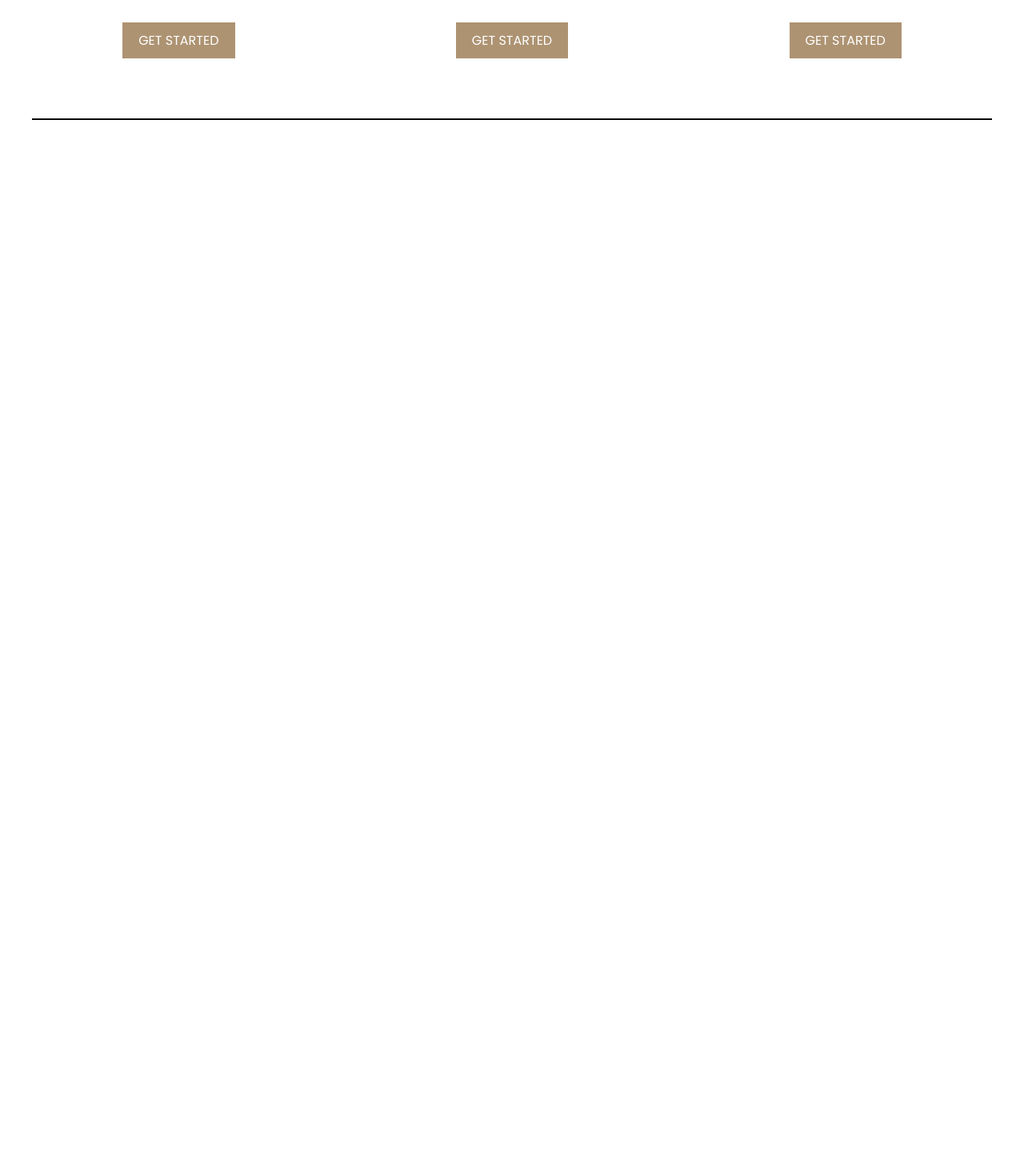
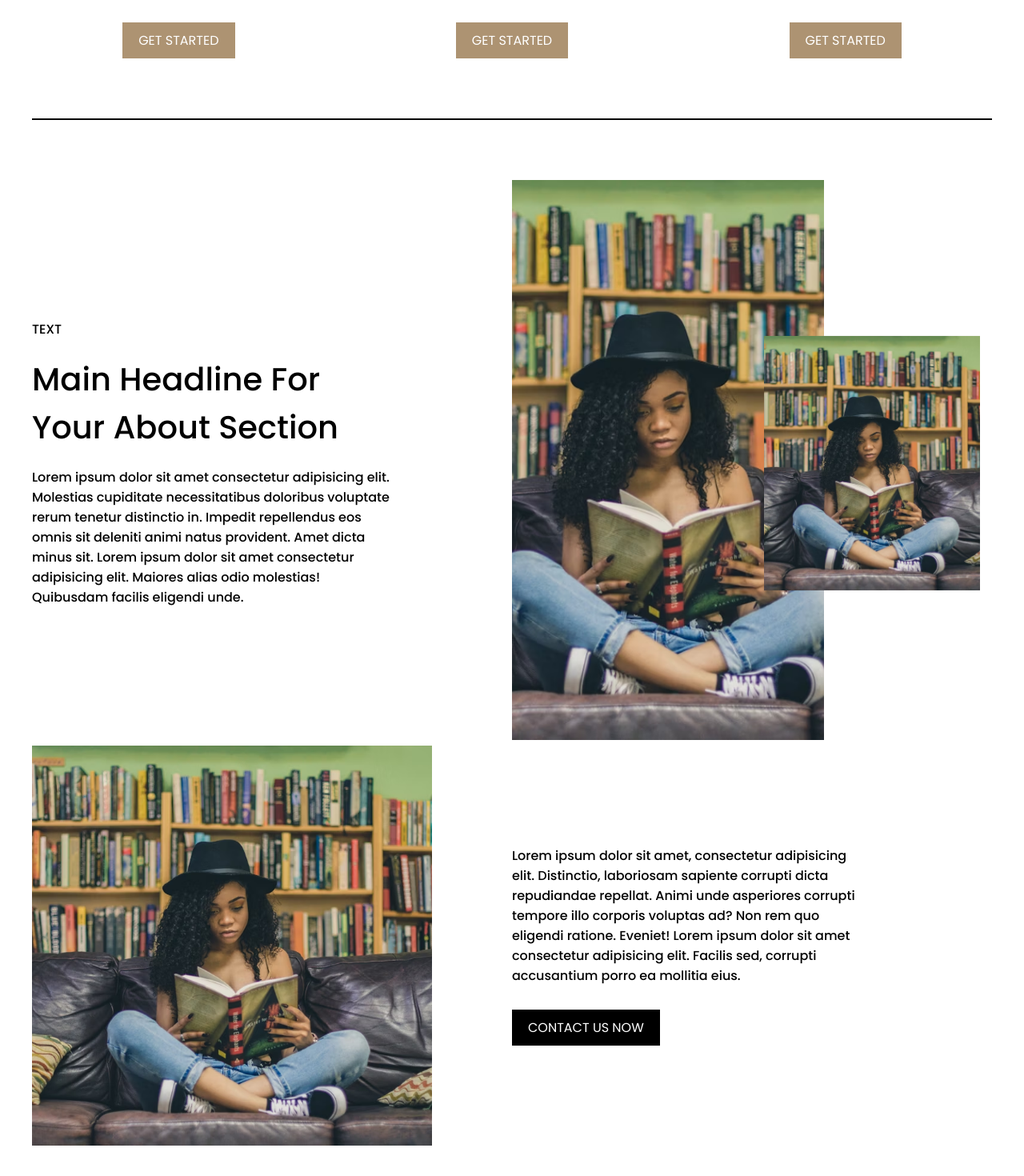
Before and after one commit to filipristeski23/Javen-Advertising, a React (Vite) app: page / in a window 1280 px wide. Shown: the part 700-2170 px from the top of the page at 80% size. Before the commit the page ends 850 px from the top, so only its background shows below. Built offline with nearby package versions, Linux system fonts and the light colour scheme.

Commit message:
Finished working on the InformationalSection of the About Us Page

```diff
--- a/src/App.jsx
+++ b/src/App.jsx
@@ -1,11 +1,13 @@
 import GlobalStyles from "./styles/GlobalStyles";
 import OtherServicesSection from "./components/OtherServicesSection";
+import InformationalSection from "./components/InformationalSection";
 
 function App() {
   return (
     <div>
       <GlobalStyles />
       <OtherServicesSection />
+      <InformationalSection />
     </div>
   );
 }
--- /dev/null
+++ b/src/components/InformationalSection.jsx
@@ -0,0 +1,147 @@
+import styled from "styled-components";
+import Reading from "../materials/readingbook.avif";
+
+const InformationalMainSection = styled.div`
+  width: 100%;
+  padding: 4.688rem 0px;
+`;
+
+const InformationalMainSectionContainer = styled.div`
+  max-width: 75rem;
+  margin: 0 auto;
+  display: flex;
+  flex-direction: column;
+`;
+
+const TopDiv = styled.div`
+  width: 100%;
+  display: flex;
+  flex-direction: row;
+  justify-content: center;
+  align-items: center;
+`;
+
+const TopLeftPart = styled.div`
+  flex: 1;
+  display: flex;
+  flex-direction: column;
+  justify-content: center;
+  gap: 1.25rem;
+`;
+
+const H2 = styled.h2`
+  color: black;
+  font-weight: 500;
+  font-size: 2.5rem;
+  margin: 0;
+  max-width: 75%;
+`;
+
+const H4 = styled.h4`
+  color: black;
+  font-weight: 500;
+  font-size: 1rem;
+  margin: 0;
+  max-width: 75%;
+`;
+
+const TopRightPart = styled.div`
+  flex: 1;
+  position: relative;
+`;
+
+const Img1 = styled.img`
+  width: 65%;
+  height: 43.75rem;
+  object-fit: cover;
+`;
+
+const Img2 = styled.img`
+  width: 45%;
+  height: 45%;
+  position: absolute;
+  object-fit: cover;
+  top: 50%;
+  left: 75%;
+  transform: translate(-50%, -50%);
+`;
+
+const BottomDiv = styled.div`
+  display: flex;
+  flex-direction: row;
+  justify-content: center;
+  align-items: center;
+`;
+
+const Img3 = styled.img`
+  height: 100%;
+  width: 31.25rem;
+  object-fit: cover;
+`;
+
+const BottomDivRightPart = styled.div`
+  flex: 1;
+  display: flex;
+  flex-direction: column;
+  justify-content: center;
+  gap: 1.875rem;
+`;
+
+const BottomDivLeftPart = styled.div`
+  flex: 1;
+  height: 31.25rem;
+`;
+
+const A = styled.a`
+  background-color: black;
+  padding: 0.625rem 1.25rem;
+  text-decoration: none;
+  color: white;
+  display: inline-block;
+  align-self: flex-start;
+`;
+
+function InformationalSection() {
+  return (
+    <InformationalMainSection>
+      <InformationalMainSectionContainer>
+        <TopDiv>
+          <TopLeftPart>
+            <H4>TEXT</H4>
+            <H2>Main Headline For Your About Section</H2>
+            <H4>
+              Lorem ipsum dolor sit amet consectetur adipisicing elit. Molestias
+              cupiditate necessitatibus doloribus voluptate rerum tenetur
+              distinctio in. Impedit repellendus eos omnis sit deleniti animi
+              natus provident. Amet dicta minus sit. Lorem ipsum dolor sit amet
+              consectetur adipisicing elit. Maiores alias odio molestias!
+              Quibusdam facilis eligendi unde.
+            </H4>
+          </TopLeftPart>
+          <TopRightPart>
+            <Img1 src={Reading}></Img1>
+            <Img2 src={Reading}></Img2>
+          </TopRightPart>
+        </TopDiv>
+        <BottomDiv>
+          <BottomDivLeftPart>
+            <Img3 src={Reading}></Img3>
+          </BottomDivLeftPart>
+          <BottomDivRightPart>
+            <H4>
+              Lorem ipsum dolor sit amet, consectetur adipisicing elit.
+              Distinctio, laboriosam sapiente corrupti dicta repudiandae
+              repellat. Animi unde asperiores corrupti tempore illo corporis
+              voluptas ad? Non rem quo eligendi ratione. Eveniet! Lorem ipsum
+              dolor sit amet consectetur adipisicing elit. Facilis sed, corrupti
+              accusantium porro ea mollitia eius.
+            </H4>
+            <A href="www.google.com">CONTACT US NOW</A>
+          </BottomDivRightPart>
+        </BottomDiv>
+      </InformationalMainSectionContainer>
+    </InformationalMainSection>
+  );
+}
+
+export default InformationalSection;
```
